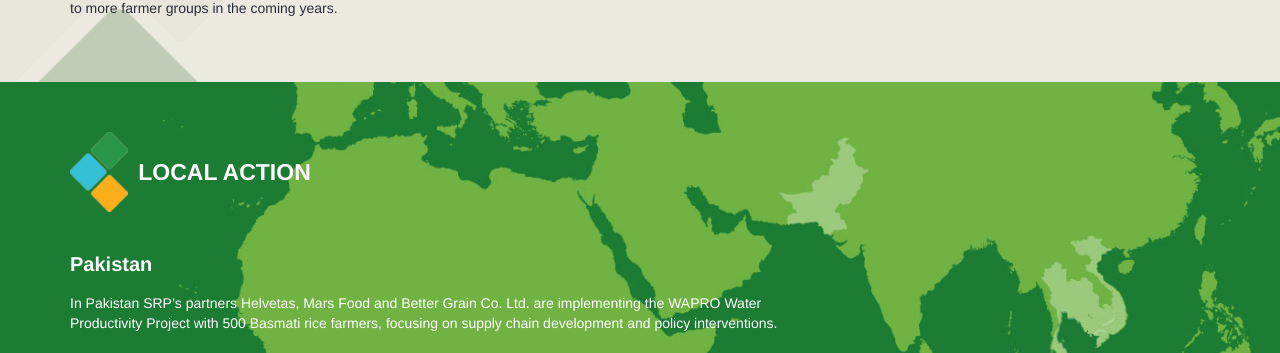
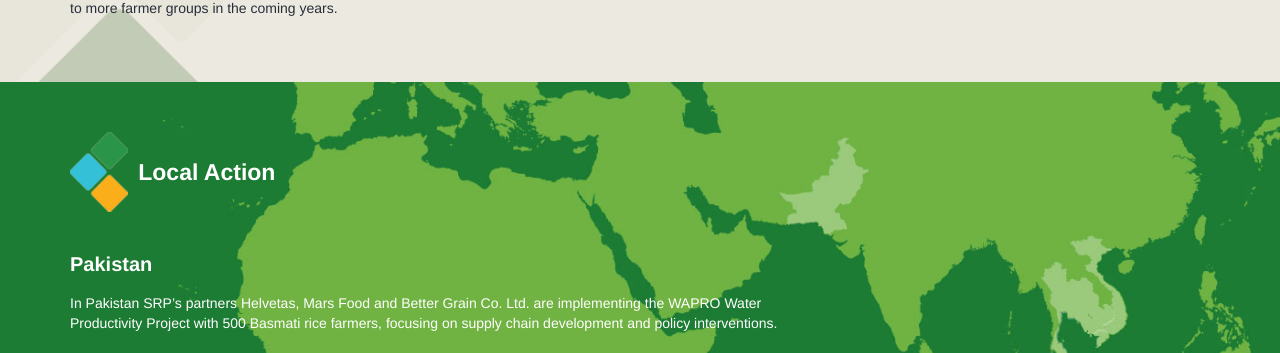
Before and after one commit to sustainablericeplatform/sustainablericeplatform.github.io, a Jekyll site: the page built from Resources/index.html, in a window 1280 px wide and 900 px high, scrolled down 1783 px. Shown: the part 409-762 px from the top of the window. Built offline with Jekyll 4.4.1, drawn with Linux system fonts in a browser that asks for light colours.

Commit message:
Update index.html

```diff
--- a/Resources/index.html
+++ b/Resources/index.html
@@ -96,7 +96,7 @@ layout: default
                 <div class="heading-container">
                     <div class="header" style="text-align: left;">
                         <img src="/assets/images/header-icon.png" alt="">
-                        <h1 class="white">LOCAL ACTION</h1>
+                        <h1 class="white">Local Action</h1>
                     </div>
                 </div>
                 {% include local-action-slideshow.html %}
```
